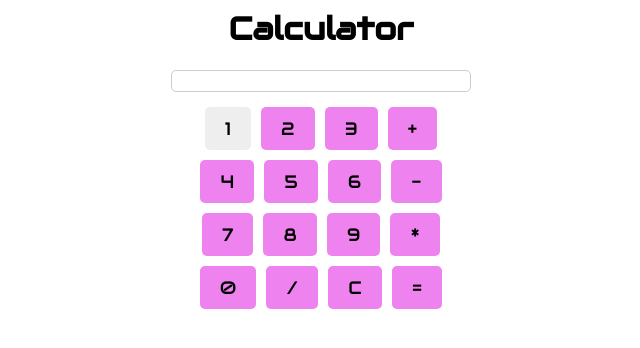
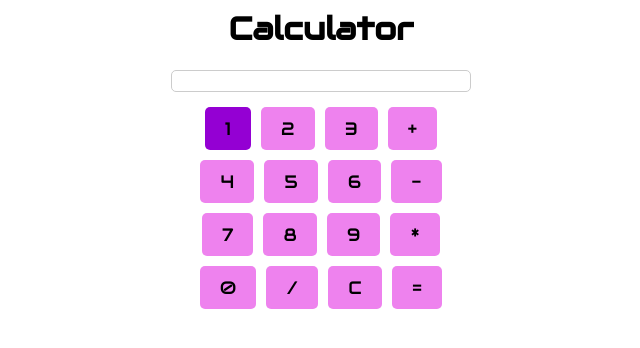
Before and after one commit to akilah-littlejohn/Simple-Calculator, an Angular app: page / in a window 1280 px wide. In both pictures the pointer is over the button 546 px from the left and 128 px from the top of the page. Shown: the top 348 px of the page, without its empty margins (319-959 px from the left). Built offline with nearby package versions, Linux system fonts and the light colour scheme.

Commit message:
1 file modified

```diff
--- a/src/global_styles.css
+++ b/src/global_styles.css
@@ -28,5 +28,5 @@ h1 {
 }
 
 .buttons button:hover {
-  background-color: #eee;
+  background-color: darkviolet;
 }
```
